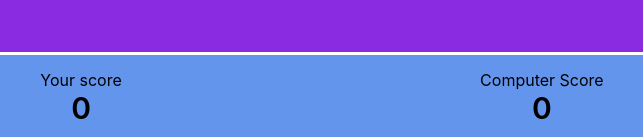
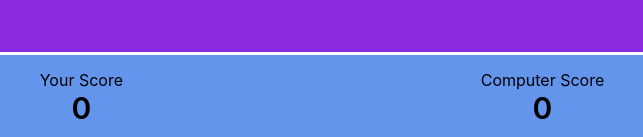
Before and after one commit to SebastiaanDXB/RPC, a plain HTML site: page index.html in a window 1280 px wide. Shown: the part 660-797 px from the top of the page, 318-961 px from the left. Drawn offline with Linux system fonts and the light colour scheme.

Commit message:
Update index.html

```diff
--- a/index.html
+++ b/index.html
@@ -41,7 +41,7 @@
     <footer>
         <div id="scoreboard">
             <div>
-                <div id="labelPlayerScore">Your score</div>
+                <div id="labelPlayerScore">Your Score</div>
                 <div id="playerScore">0</div>
             </div>
             <div>
```
